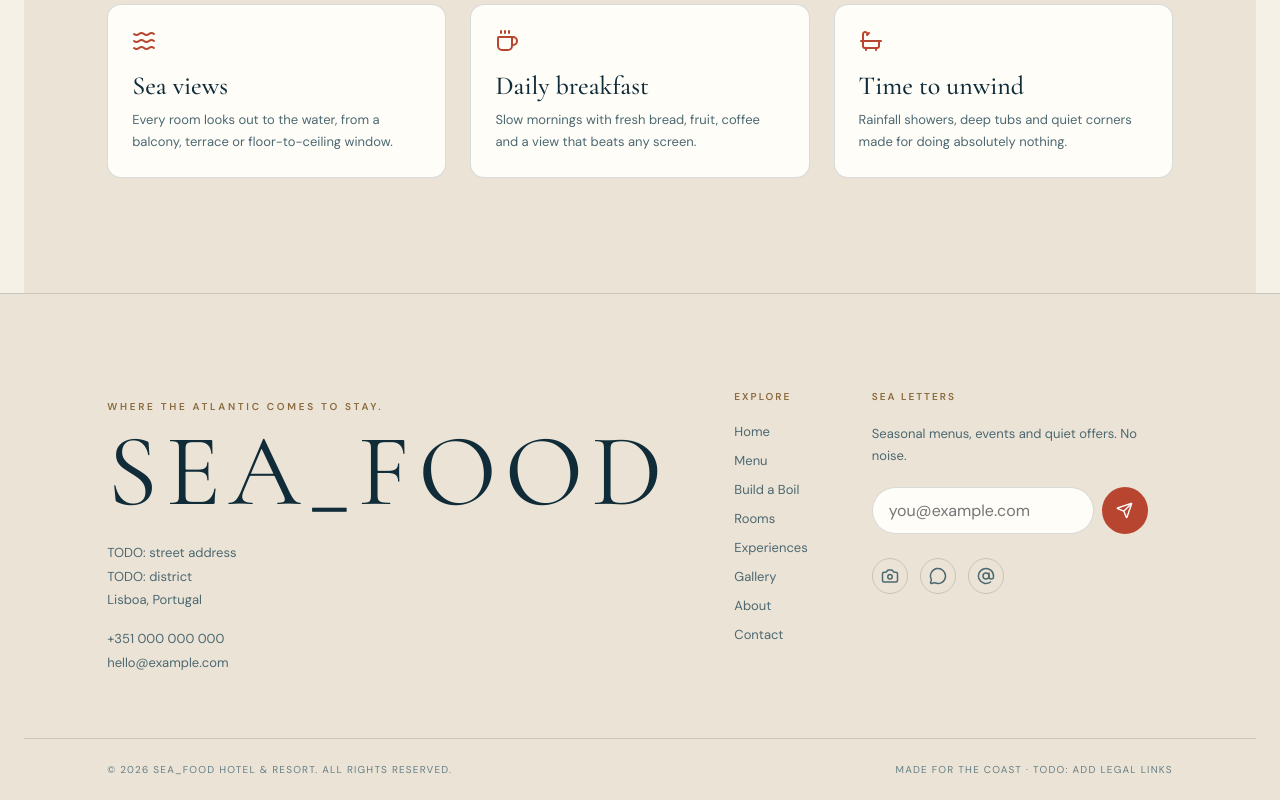
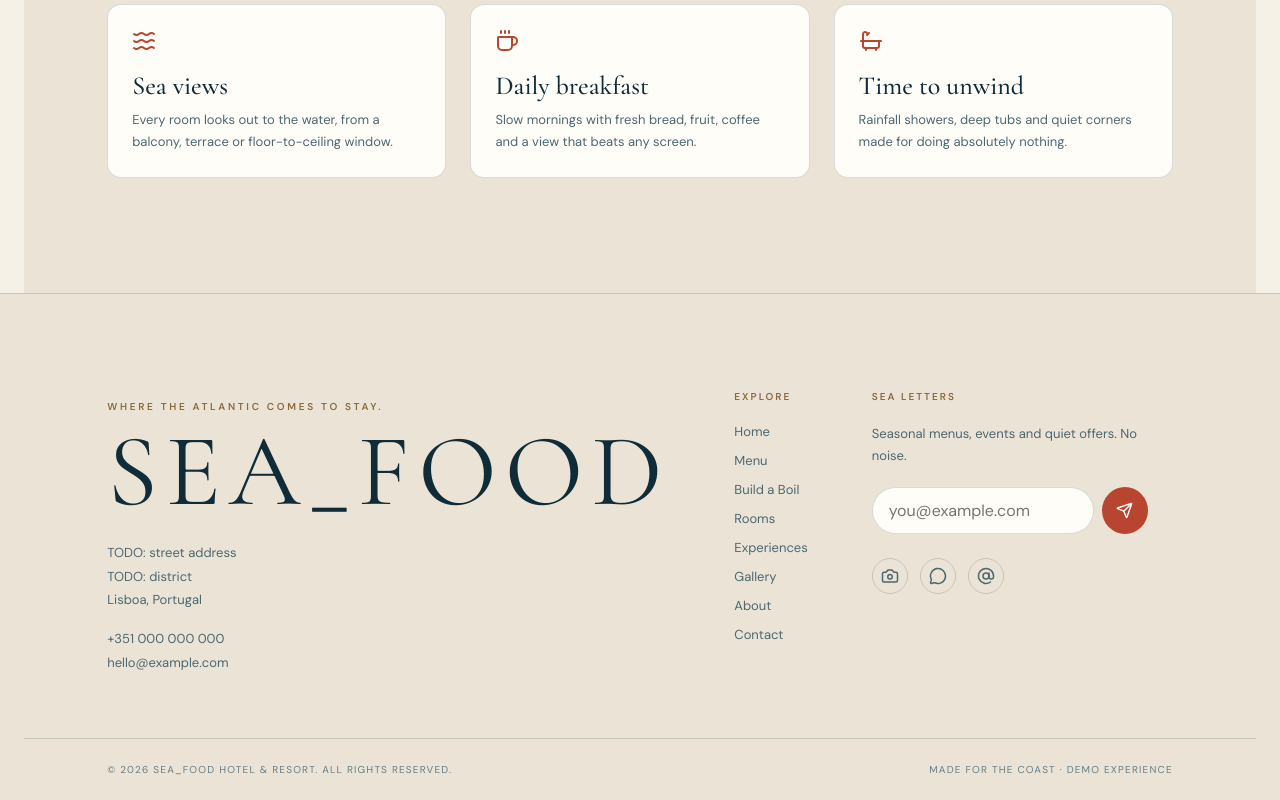
Before and after one commit to Samuel-Fx-1/Sea_Food, a React (Vite) app: page /rooms in a window 1280 px wide. Shown: the part 3810-4610 px from the top of the page. Built offline with nearby package versions, Linux system fonts and the light colour scheme.

Commit message:
docs: replace footer TODO with demo note

```diff
--- a/src/components/layout/Footer.tsx
+++ b/src/components/layout/Footer.tsx
@@ -97,7 +97,7 @@ export function Footer() {
         <span>
           © {new Date().getFullYear()} {siteConfig.name}. All rights reserved.
         </span>
-        <span>Made for the coast · TODO: add legal links</span>
+        <span>Made for the coast · Demo experience</span>
       </div>
     </footer>
   );
```
